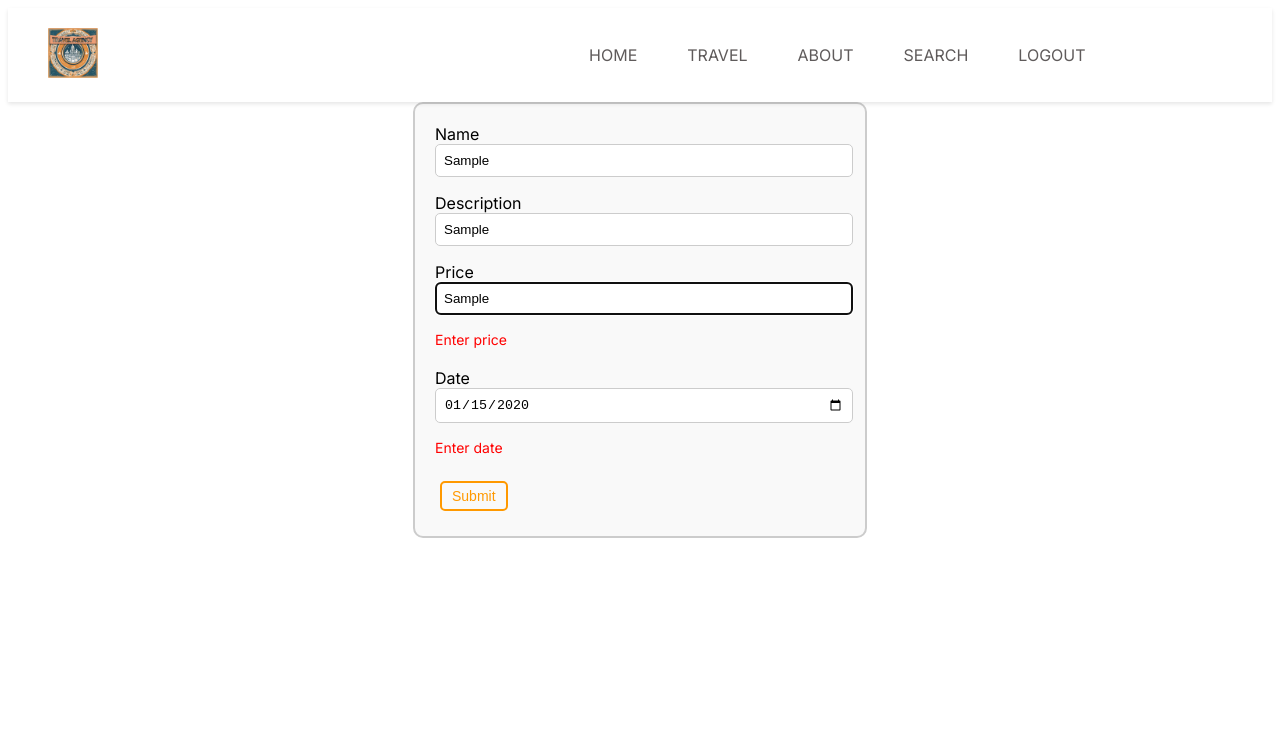
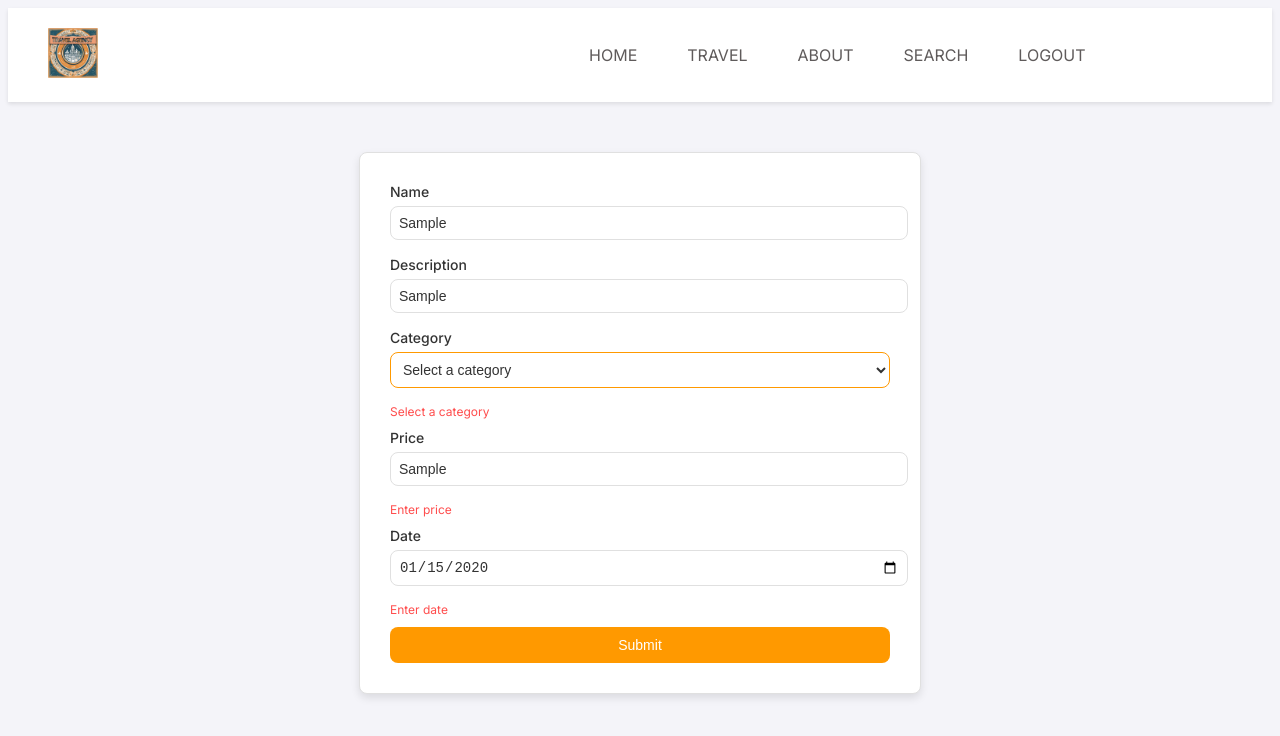
Before and after one commit to marijana-maslac/TravelAgencyWebApp, a Next.js app in the folder travelagency-app/: page /travel/addTrip in a window 1280 px wide. Both pictures are taken after typing "Sample", "Sample", "Sample", "2020-01-15" into the empty fields and a click on the button "Submit". Shown: the top 736 px of the page. Built offline with nearby package versions, Linux system fonts and the light colour scheme.

Commit message:
Update travel form
Added category section to travel listing model. Updated Add trip prat to choose category for each trip. Added some style to travel form and add form

```diff
--- a/travelagency-app/src/app/api/travel/route.ts
+++ b/travelagency-app/src/app/api/travel/route.ts
@@ -12,7 +12,7 @@ export async function POST(request: NextRequest) {
       return NextResponse.json(validation.error.format(), { status: 400 });
     }
 
-    const { name, description, price, date } = body;
+    const { name, description, price, date, category } = body;
 
     const formattedDate = new Date(date);
 
@@ -22,6 +22,7 @@ export async function POST(request: NextRequest) {
         description,
         price,
         date: formattedDate,
+        category,
       },
     });
 
--- a/travelagency-app/src/components/TravelForm.tsx
+++ b/travelagency-app/src/components/TravelForm.tsx
@@ -14,7 +14,14 @@ const TravelForm = () => {
   const router = useRouter();
   const [isSubmitting, setIsSubmitting] = useState(false);
   const [serverError, setServerError] = useState<string | null>(null);
-
+  const categories = [
+    "Europe",
+    "Asia",
+    "Africa",
+    "NorthAmerica",
+    "SouthAmerica",
+    "Australia",
+  ];
   const {
     register,
     handleSubmit,
@@ -64,6 +71,19 @@ const TravelForm = () => {
         {errors.description && (
           <div className="error-message">Enter description</div>
         )}
+        <label className="form-label">Category</label>
+        <select className="form-select" {...register("category")}>
+          <option value="">Select a category</option>
+          {categories.map((category, index) => (
+            <option key={index} value={category}>
+              {category}
+            </option>
+          ))}
+        </select>
+        {errors.category && (
+          <div className="error-message">Select a category</div>
+        )}
+
         <label className="form-label">Price</label>
         <input
           className="form-input"
@@ -75,7 +95,7 @@ const TravelForm = () => {
         <input className="form-input" {...register("date")} type="date" />
         {errors.date && <div className="error-message">Enter date</div>}
 
-        <button className="link-button" type="submit" disabled={isSubmitting}>
+        <button className="form-button" type="submit" disabled={isSubmitting}>
           {isSubmitting ? "Submitting..." : "Submit"}
         </button>
         {serverError && <div className="error-message">{serverError}</div>}
--- a/travelagency-app/src/styles/form.css
+++ b/travelagency-app/src/styles/form.css
@@ -1,27 +1,104 @@
+:root {
+  --primary-color: #ff9900;
+  --secondary-color: #ffffff;
+  --background-color: #f4f4f9;
+  --border-color: #e0e0e0;
+  --text-color: #333;
+  --error-color: #ff4d4d;
+  --highlight-color: #ff9900;
+  --border-radius: 8px;
+}
+
+body {
+  font-family: "Roboto", sans-serif;
+  background-color: var(--background-color);
+  color: var(--text-color);
+}
+
 .form-container {
-  max-width: 400px;
-  margin: 0 auto;
-  padding: 20px;
-  padding-right: 30px;
-  border: 2px solid #ccc;
-  border-radius: 10px; /* Add border radius for rounded corners */
-  background-color: #f9f9f9;
+  max-width: 500px;
+  margin: 50px auto;
+  padding: 30px;
+  border: 1px solid var(--border-color);
+  border-radius: var(--border-radius);
+  background-color: var(--secondary-color);
+  box-shadow: 0 4px 8px rgba(0, 0, 0, 0.1);
 }
 
 .form-label {
-  margin-bottom: 8px;
+  display: block;
+  margin-bottom: 6px;
+  font-weight: 500;
+  color: var(--text-color);
+  font-size: 14px;
 }
 
-.form-input {
+.form-input,
+.form-select {
   width: 100%;
   padding: 8px;
   margin-bottom: 16px;
-  border: 1px solid #ccc;
-  border-radius: 5px;
+  border: 1px solid var(--border-color);
+  border-radius: var(--border-radius);
+  background-color: var(--secondary-color);
+  font-size: 14px;
+  color: var(--text-color);
+  transition: border-color 0.3s;
+}
+
+.form-input:focus,
+.form-select:focus {
+  border-color: var(--highlight-color);
+  outline: none;
+}
+
+.form-button {
+  width: 100%;
+  padding: 10px;
+  background-color: var(--highlight-color);
+  border: none;
+  border-radius: var(--border-radius);
+  color: var(--secondary-color);
+  font-size: 14px;
+  font-weight: 500;
+  cursor: pointer;
+  transition: background-color 0.3s;
+}
+
+.form-button:disabled {
+  background-color: #ffc14d;
+  cursor: not-allowed;
+}
+
+.form-button:not(:disabled):hover {
+  background-color: #e68a00;
 }
 
 .error-message {
-  color: #ff0000;
-  font-size: 14px;
-  margin-bottom: 20px;
+  color: var(--error-color);
+  font-size: 12px; /* Smaller font size */
+  margin-bottom: 10px;
 }
+
+a {
+  color: inherit;
+}
+
+.link-button {
+  display: inline-block;
+  background-color: transparent;
+  color: var(--highlight-color);
+  padding: 5px 10px;
+  border: 2px solid var(--highlight-color);
+  border-radius: 5px;
+  font-size: 12px; /* Smaller font size */
+  text-decoration: none;
+  cursor: pointer;
+  margin: 5px;
+  transition: background-color 0.3s, color 0.3s;
+}
+
+.link-button:hover {
+  background-color: var(--highlight-color);
+  color: var(--secondary-color);
+}
--- a/travelagency-app/src/validation/travelSchema.ts
+++ b/travelagency-app/src/validation/travelSchema.ts
@@ -19,4 +19,5 @@ export const travelSchema = z.object({
     .refine((val) => new Date(val) > new Date(), {
       message: "Date must be in the future.",
     }),
+  category: z.string().min(1, { message: "Category is required" }),
 });
```
Also changed, not shown: travelagency-app/src/styles/travel.css (+14 -1 lines), 2 other files (tests, documents, lock files or other folders).
